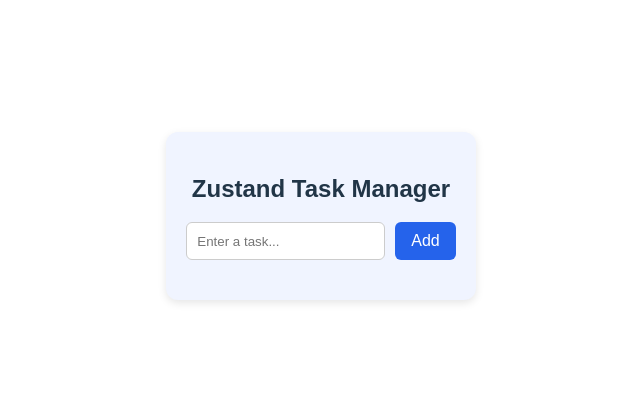
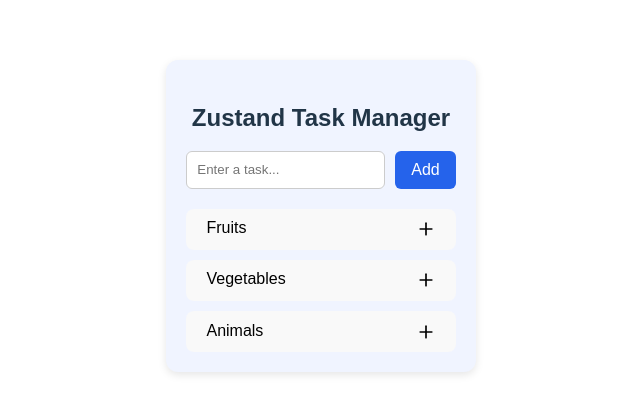
Before and after one commit to SkyGoal-ChanduVenkataVenu110/PATTERNS-PRACTISE, a React (Vite) app: page / in a window 1280 px wide. Shown: the part 184-598 px from the top of the page, without its empty margins (319-959 px from the left). Built offline with nearby package versions, Linux system fonts and the light colour scheme.

Commit message:
Implemented accordion

```diff
--- a/package.json
+++ b/package.json
@@ -12,6 +12,7 @@
   "dependencies": {
     "react": "^19.2.0",
     "react-dom": "^19.2.0",
+    "react-icons": "^5.7.0",
     "react-router-dom": "^7.10.1",
     "zustand": "^5.0.9"
   },
--- a/src/App.jsx
+++ b/src/App.jsx
@@ -1,6 +1,7 @@
 import './App.css'
 import EnhancedHOC from './components/HOC'
 import HOF from './components/HOF'
+import PerformanceTest from './components/PerformanceTest'
 import TodoUI from './components/TodoUI'
 
 function App() {
@@ -10,6 +11,7 @@
       {/* <EnhancedHOC /> */}
       {/* <HOF /> */}
       <TodoUI />
+      {/* <PerformanceTest /> */}
     </>
   )
 }
--- /dev/null
+++ b/src/components/PerformanceTest.jsx
@@ -0,0 +1,57 @@
+import React, { useState, useMemo } from 'react';
+
+// A heavy function that takes time to execute
+const runExpensiveCalculation = (iterations) => {
+    const startTime = performance.now();
+    let count = 0;
+
+    // Loop millions of times to artificially create CPU load
+    for (let i = 0; i < iterations; i++) {
+        count += Math.sqrt(i) * Math.sin(i);
+    }
+
+    const endTime = performance.now();
+    console.log(`⏱️ Math execution took: ${(endTime - startTime).toFixed(2)} ms`);
+    return count;
+};
+
+export default function PerformanceTest() {
+
+    const [text, setText] = useState("");
+    const [iterations, setIterations] = useState(50000000); // 50 Million loops
+
+    // CHOOSE ONE LINE TO TEST:
+
+    // Line A: WITHOUT useMemo (Will lag on every keystroke)
+    // const result = runExpensiveCalculation(iterations);
+
+    // Line B: WITH useMemo (Will only run when iterations change)
+    const result = useMemo(() => runExpensiveCalculation(iterations), [iterations]);
+
+    return (
+        <div style={{ padding: '20px', fontFamily: 'sans-serif' }}>
+            <h2>Performance Testing useMemo</h2>
+
+            <div style={{ marginBottom: '20px' }}>
+                <label>Type here to force re-renders: </label>
+                <input
+                    type="text"
+                    value={text}
+                    onChange={(e) => setText(e.target.value)}
+                    placeholder="Type fast..."
+                />
+            </div>
+
+            <div>
+                <label>Loop Count: </label>
+                <input
+                    type="number"
+                    value={iterations}
+                    onChange={(e) => setIterations(Number(e.target.value))}
+                />
+            </div>
+
+            <h3 style={{ marginTop: '20px' }}>Result: {result.toFixed(2)}</h3>
+        </div>
+    );
+}
--- a/src/components/TodoUI.jsx
+++ b/src/components/TodoUI.jsx
@@ -1,26 +1,28 @@
-import { useRef, useState } from "react";
+import { useEffect, useRef, useState } from "react";
 import { useTodoStore } from "../store/useTodoStore";
+import { FiPlus } from "react-icons/fi";
+import { FiMinus } from "react-icons/fi";
 
 export default function TodoUI() {
 
     const [value, setValue] = useState("");
+    const [isAccordionOpen, setIsAccordionOpen] = useState({});
 
     const { todos, addTodo, deleteTodo } = useTodoStore();
 
     const isWaiting = useRef(false);
 
     const add = () => {
-        console.log("Add");
+        console.log("Add Clicked");
     };
 
-    // Throttling
     const handleAdd = () => {
         if (isWaiting.current) return;
         isWaiting.current = true;
         setTimeout(() => {
             add();
             isWaiting.current = false;
-        }, 5000);
+        }, 3000);
     };
 
     // const handleAdd = () => {
@@ -522,9 +524,9 @@
     // const str = ["React", "Javascript", "HTML"];
 
     // function findSecondLar(a) {
-    //     let firLar = a[0];
+    //     let firLar = -Infinity;
     //     let secondLar = -Infinity;
-    //     for (let i = 1; i < a.length; i++) {
+    //     for (let i = 0; i < a.length; i++) {
     //         if (a[i] > firLar) {
     //             secondLar = firLar
     //             firLar = a[i];
@@ -535,7 +537,7 @@
     //     return secondLar;
     // };
 
-    // console.log("Second Largest Number", findSecondLar(arr));
+    // console.log("Second Largest Number", findSecondLar([1, 2, 3, 4, 6, 5]));
 
     // function findAverage(a) {
     //     let sum = 0;
@@ -797,10 +799,94 @@
 
     // console.log("Prime Numbers", primeNumbers([1, 2, 4, 5, 6, 9, 13, 14, 16]));
 
+    // function checkTwoStringsAreReverseOfEachOther(str1, str2) {
+    //     let left = 0;
+    //     let updatedStr2 = str2.split("");
+    //     let right = updatedStr2.length - 1;
+    //     while (left < right) {
+    //         let temp = updatedStr2[left];
+    //         updatedStr2[left] = updatedStr2[right];
+    //         updatedStr2[right] = temp;
+    //         left++;
+    //         right--;
+    //     }
+    //     return str1 === updatedStr2.join("");
+    // };
+
+    // console.log("Two strings are reverse of each other", checkTwoStringsAreReverseOfEachOther("hello", "olleh"));
+
+    // Closures
+    // function createCounter() {
+    //     let count = 0;
+    //     return function () {
+    //         count++;
+    //         return count;
+    //     };
+    // };
+
+    // const counter1 = createCounter();
+    // const counter2 = createCounter();
+
+    // console.log("Counter 1 ------------>", counter1());
+    // console.log("Counter 1", counter1());
+    // console.log("Counter 2", counter2());
+
+    // function findSecondSmallest(arr) {
+    //     let firSmall = Infinity;
+    //     let secSmall = Infinity;
+    //     for (let i = 0; i < arr.length; i++) {
+    //         if (arr[i] < firSmall) {
+    //             secSmall = firSmall;
+    //             firSmall = arr[i];
+    //         } else if (arr[i] < secSmall && firSmall !== arr[i]) {
+    //             secSmall = arr[i];
+    //         }
+    //     }
+    //     return secSmall;
+    // };
+
+    // console.log("Second Smallest number", findSecondSmallest([1, 2, 4, 3, 5]));
+
+    const data = [
+        {
+            id: 1,
+            name: "Fruits",
+            strings: ["Apple", "Banana", "Orange"],
+        },
+        {
+            id: 2,
+            name: "Vegetables",
+            strings: ["Potato", "Tomato", "Carrot"],
+        },
+        {
+            id: 3,
+            name: "Animals",
+            strings: ["Dog", "Cat", "Elephant"],
+        },
+    ];
+
+    const handleAccordionOpen = (id) => {
+        setIsAccordionOpen((prev) => ({
+            [id]: !prev[id],
+        }));
+    };
+
+    // const asyncFunction = async () => {
+    //     const res = await 2 + 4;
+    //     return res;
+    // };
+
+    // useEffect(() => {
+    //     (async () => {
+    //         const result = await asyncFunction();
+    //         console.log("Result", result);
+    //     })();
+    //     console.log("Outside async function.");
+    // }, []);
+
     return (
         <div style={styles.container}>
             <h2 style={styles.title}>Zustand Task Manager</h2>
-
             {/* Input */}
             <div style={styles.inputBox}>
                 <input
@@ -835,6 +921,46 @@
                     </li>
                 ))}
             </ul>
+
+            {/* Accordion */}
+            <div
+                style={{
+                    display: "flex",
+                    flexDirection: "column",
+                    gap: "10px",
+                }}
+            >
+                {data?.map((item) => (
+                    <div style={{ position: "relative" }} key={item?.id}>
+                        <button
+                            style={{
+                                display: "flex",
+                                justifyContent: "space-between",
+                                gap: "10px",
+                                width: "100%",
+                                outline: "none"
+                            }}
+                            onClick={() => handleAccordionOpen(item?.id)}
+                        >
+                            <span>{item?.name}</span>
+                            {isAccordionOpen[item?.id] ? <FiMinus style={{ fontSize: "20px" }} /> : <FiPlus style={{ fontSize: "20px" }} />}
+                        </button>
+                        {isAccordionOpen[item?.id] && (
+                            <p
+                                style={{
+                                    display: "flex",
+                                    flexDirection: "column",
+                                    gap: "8px"
+                                }}
+                            >
+                                {item?.strings?.map((str) => (
+                                    <span key={str}>{str}</span>
+                                ))}
+                            </p>
+                        )}
+                    </div>
+                ))}
+            </div>
         </div>
     );
 }
```
Also changed, not shown: 1 other file (tests, documents, lock files or other folders).
